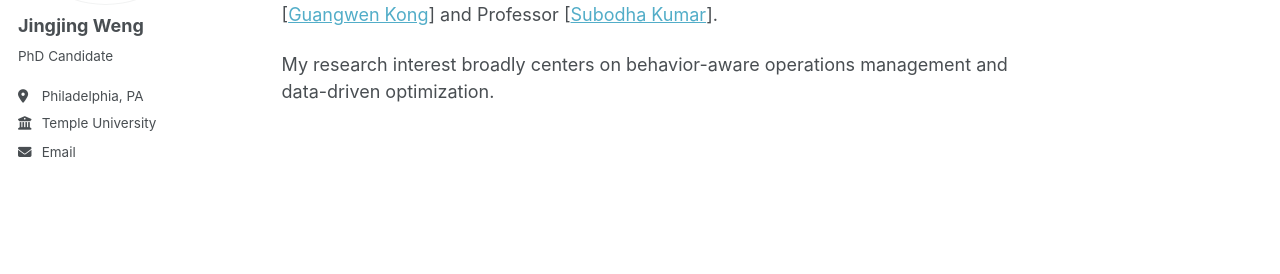
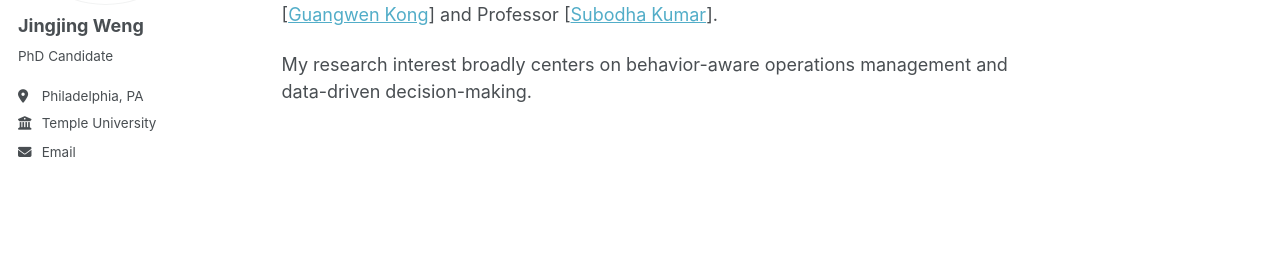
Before and after one commit to JingjingWeng/JingjingWeng.github.io, a Jekyll site: the page built from _pages/about.md, in a window 1280 px wide. Shown: the part 247-521 px from the top of the page. Built offline with Jekyll 4.4.1, drawn with Linux system fonts in a browser that asks for light colours; a script bundle is joined from its source files by our own code; library files that are not in the unit come from our copies.

Commit message:
Update about.md

```diff
--- a/_pages/about.md
+++ b/_pages/about.md
@@ -11,4 +11,4 @@ Hi, I am Jingjing Weng. Welcome to my personal website!
 
 I am a final-year PhD candidate in Operations and Supply Chain Management at Fox School of Business, Temple University.  I am fortunate to be co-advised by Professor [[Guangwen Kong](https://sites.google.com/site/guangwek/home)] and Professor [[Subodha Kumar](https://sites.temple.edu/subodha/)].
 
-My research interest broadly centers on behavior-aware operations management and data-driven optimization.
+My research interest broadly centers on behavior-aware operations management and data-driven decision-making.
```
